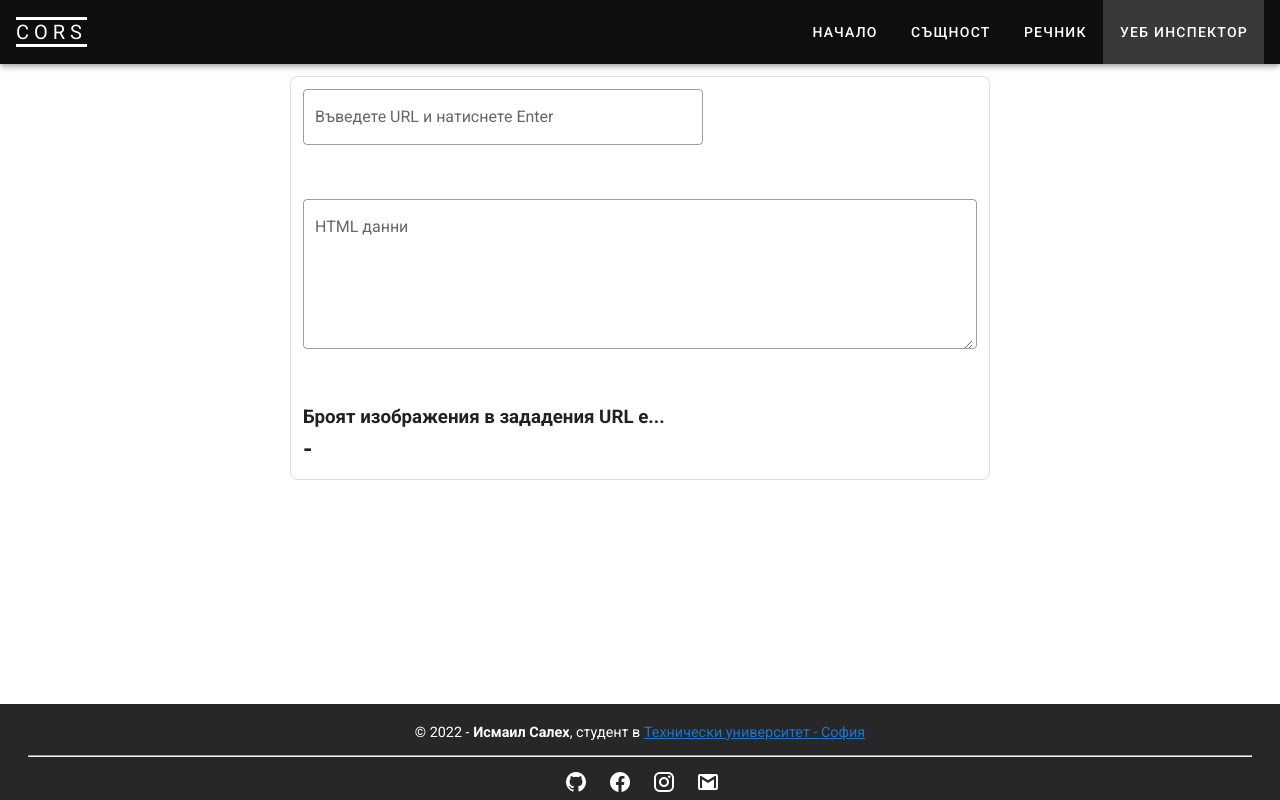
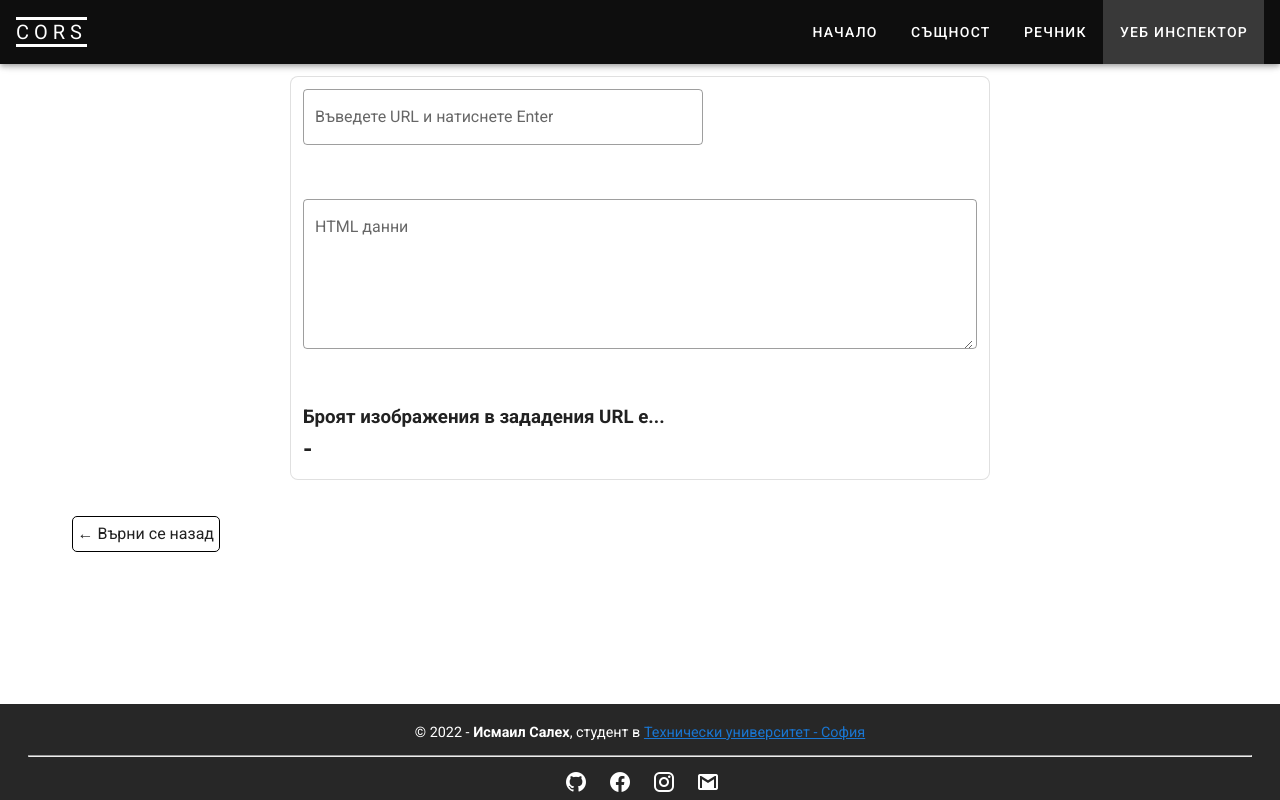
Before and after one commit to IsmailSalehCode/CORS-university_project, a Vue app: page /web-inspector in a window 1280 px wide. Built offline with nearby package versions, Linux system fonts and the light colour scheme.

Commit message:
go back btn

```diff
--- /dev/null
+++ b/src/components/RouteBackBtn.vue
@@ -0,0 +1,11 @@
+<template>
+  <button class="goBackBtn" @click="$router.go(-1)">← Върни се назад</button>
+</template>
+
+<style scoped>
+.goBackBtn {
+  border: black solid 1px;
+  padding: 5px;
+  border-radius: 5px;
+}
+</style>
--- a/src/views/WebInspector.vue
+++ b/src/views/WebInspector.vue
@@ -1,6 +1,6 @@
 <template>
   <v-container>
-    <v-col>
+    <v-col cols="12">
       <v-row style="justify-content: center">
         <v-sheet outlined rounded="lg" width="700px">
           <v-col>
@@ -34,12 +34,19 @@
         </v-sheet>
       </v-row>
     </v-col>
+    <br />
+    <v-col cols="12" style="width: fit-content">
+      <RouteBackBtn />
+    </v-col>
   </v-container>
 </template>
 
 <script>
 import axios from "axios";
+import RouteBackBtn from "../components/RouteBackBtn.vue";
+
 export default {
+  components: { RouteBackBtn },
   data() {
     return {
       url: null,
```
